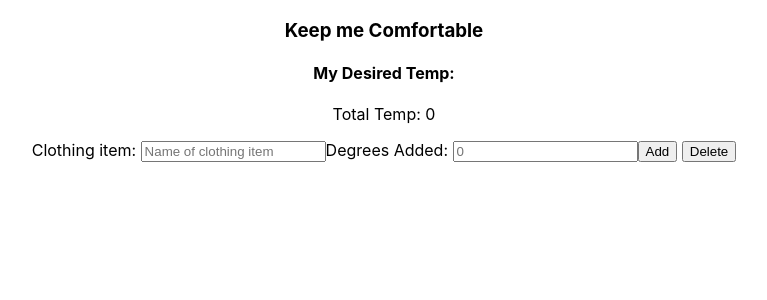
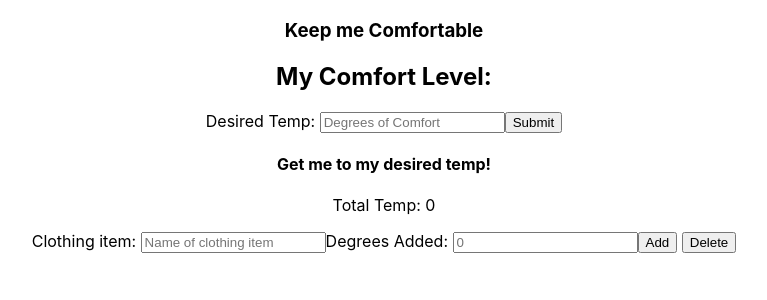
Before and after one commit to krogowsk531/under-the-weather, a React (Create React App) app: page /comfort in a window 1280 px wide. Shown: the top 300 px of the page, without its empty margins (256-1023 px from the left). Built offline with nearby package versions, Linux system fonts and the light colour scheme.

Commit message:
Local storage for Comfort Temp is working

```diff
--- a/src/App/App.js
+++ b/src/App/App.js
@@ -7,6 +7,7 @@ import Comfort from '../Comfort/Comfort.js'
 import ComfortForm from '../ComfortForm/ComfortForm.js'
 import { Route, Link } from 'react-router-dom'
 import List from '../List/List.js'
+import PersonalTemp from '../PersonalTemp/PersonalTemp.js'
 
 
 
@@ -47,6 +48,7 @@ class App extends Component {
           <button>Keep Me Comfortable!</button>
         </Route>
         <Route exact path='/comfort'>
+          <PersonalTemp />
           <Comfort />
         </Route>
       </div>
--- a/src/Comfort/Comfort.js
+++ b/src/Comfort/Comfort.js
@@ -1,28 +1,15 @@
 import React, { useState, useEffect } from 'react'
 import ComfortForm from '../ComfortForm/ComfortForm.js'
 import List from '../List/List.js'
-
-// const ALL_CLOTHING = [
-//   { id: 1, item: 'Scarf', degrees: 20 },
-//   { id: 2, item: 'Sweater', degrees: 30 },
-//   { id: 3, item: 'Jacket', degrees: 40 }
-// ]
 
 const ALL_CLOTHING = localStorage.getItem('clothing')
   ? JSON.parse(localStorage.getItem('clothing'))
   : []
 
-
 const Comfort = () => {
   const [clothing, setClothing] = useState(ALL_CLOTHING)
-  // const [temp, setTemp] = useState('')
   const [item, setItem] = useState('')
   const [degrees, setDegrees] = useState('')
-
-  // const handleTemp = event => {
-  //   console.log('temp', event.target.value)
-  //   setTemp(event.target.value)
-  // }
 
   const handleItem = event => {
     console.log('item', event.target.value)
@@ -34,14 +21,12 @@ const Comfort = () => {
     setDegrees(event.target.value)
   }
 
-
   const handleComfortForm = event => {
     console.log('here')
     event.preventDefault()
     if (item !== '' && degrees > 0) {
       const clothes = { item, degrees }
       setClothing([...clothing, clothes])
-      // setTemp('')
       setItem('')
       setDegrees('')
     } else {
@@ -59,8 +44,7 @@ const Comfort = () => {
 
   return (
     <section>
-    <h3>Keep me Comfortable</h3>
-    <h4>My Desired Temp:</h4>
+    <h4>Get me to my desired temp!</h4>
     <div>
       <p>Total Temp:{' '}
       {clothing.reduce((acc, curr) => {
--- a/src/PersonalTemp/PersonalTemp.js
+++ b/src/PersonalTemp/PersonalTemp.js
@@ -1,15 +1,41 @@
 import React, { useState, useEffect } from 'react'
+import PersonalTempForm from '../PersonalTempForm/PersonalTempForm.js'
+import DisplayTemp from '../DisplayTemp/DisplayTemp.js'
 
-const IDEAL_TEMP = [
-  { id: 1, myDegrees: 70 },
-]
+const IDEAL_TEMP = localStorage.getItem('comfortTemp')
+  ? JSON.parse(localStorage.getItem('comfortTemp'))
+  : []
 
 const PersonalTemp = () => {
   const [comfortTemp, setComfortTemp] = useState(IDEAL_TEMP)
-  // const [myDegrees, setMyDegrees] = useState('')
+  const [displayComfortLevel, setDisplayComfortLevel] = useState(IDEAL_TEMP)
+
+  const handleMyDegrees = event => {
+    console.log('myDegrees', event.target.value)
+    setComfortTemp(event.target.value)
+  }
+
+  const handleSubmitDegrees = event => {
+    event.preventDefault()
+    setDisplayComfortLevel(comfortTemp)
+    if (comfortTemp > 0) {
+      localStorage.setItem('comfortTemp', comfortTemp)
+    } else {
+      console.log('Invalid degrees')
+    }
+  }
 
   return (
-    <h2>My Comfort Level: </h2>
+    <section>
+    <h3>Keep me Comfortable</h3>
+    <h2>My Comfort Level: {displayComfortLevel}</h2>
+
+    <PersonalTempForm
+      comfortTemp={comfortTemp}
+      handleMyDegrees={handleMyDegrees}
+      handleSubmitDegrees={handleSubmitDegrees}
+      />
+    </section>
   )
 }
 
--- a/src/PersonalTempForm/PersonalTempForm.js
+++ b/src/PersonalTempForm/PersonalTempForm.js
@@ -0,0 +1,18 @@
+import React from 'react'
+
+const PersonalTempForm = ({ comfortTemp, handleMyDegrees, handleSubmitDegrees }) => (
+  <form>
+  <label>Desired Temp: </label>
+    <input
+      type='number'
+      name='comfortTemp'
+      id='personalTemp'
+      placeholder='Degrees of Comfort'
+      value={comfortTemp}
+      onChange={handleMyDegrees}
+    />
+  <button type='submit' onClick={handleSubmitDegrees}>Submit</button>
+  </form>
+)
+
+export default PersonalTempForm;
```
